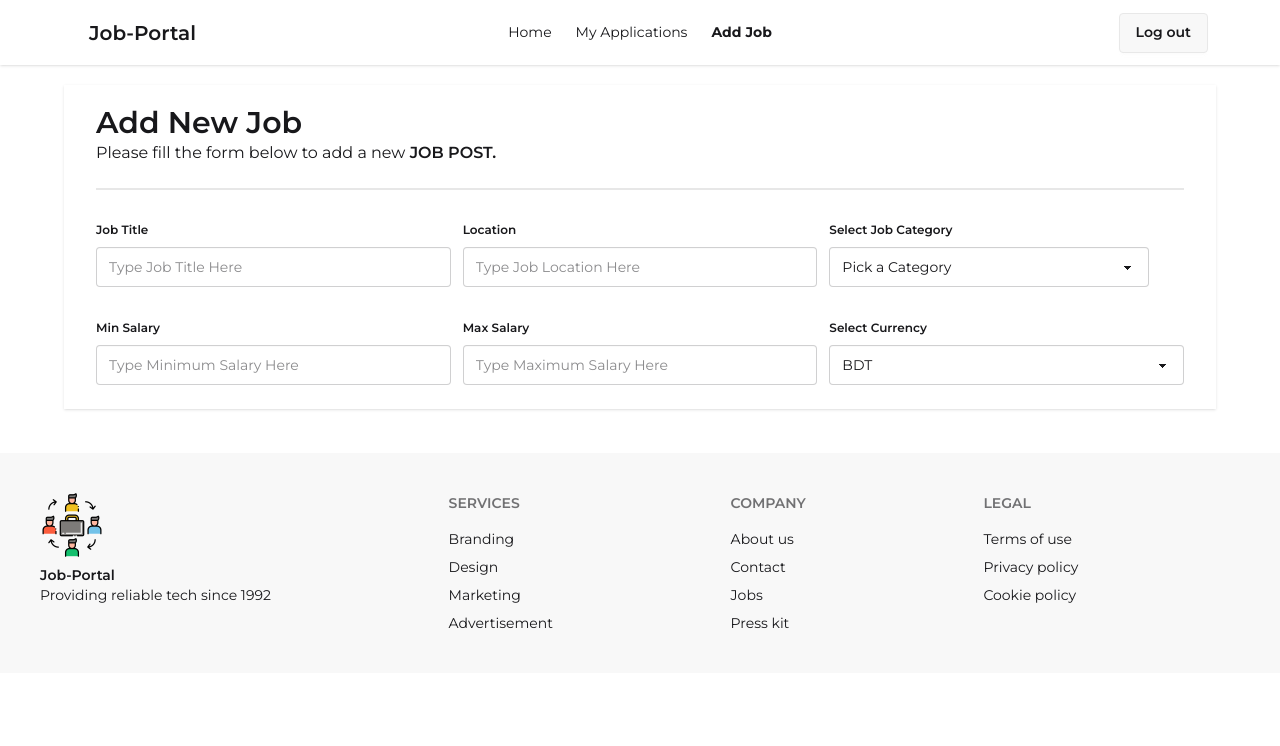
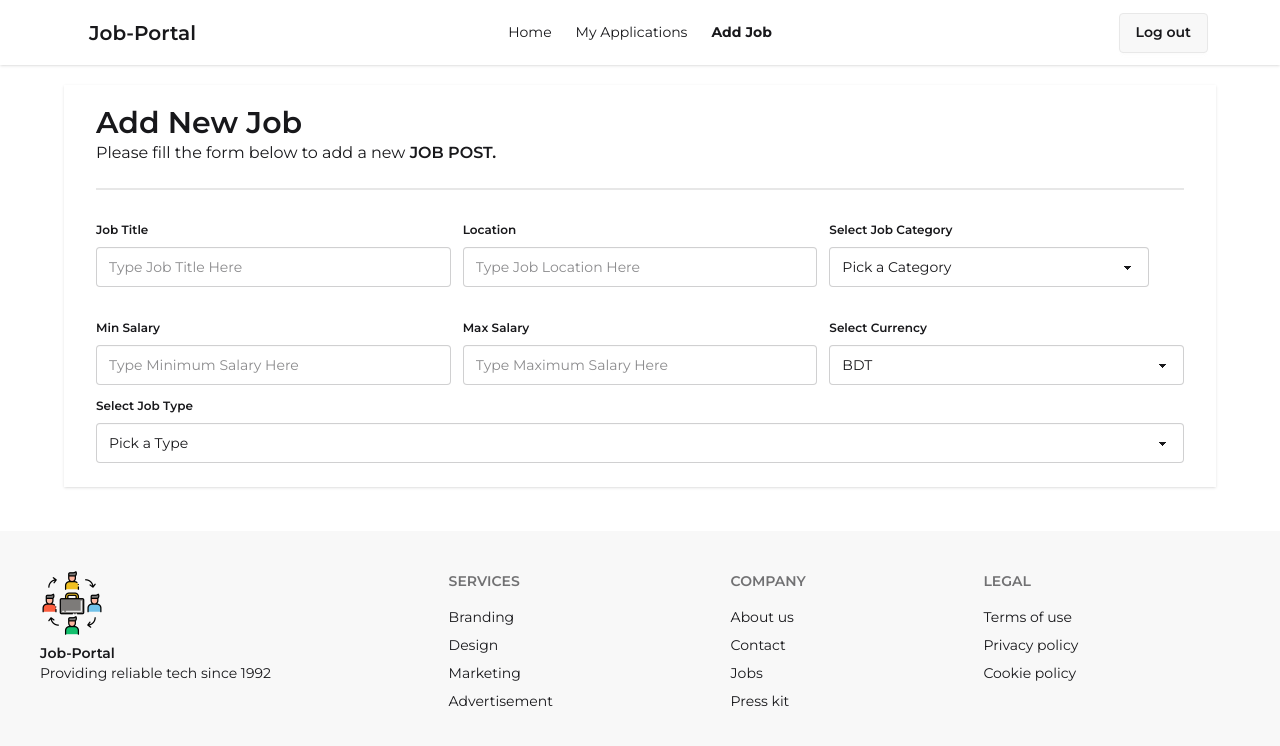
Before and after one commit to Suprio-Das/Job-Portal-Client, a React (Vite) app: page /addJobPost in a window 1280 px wide. Shown: the top 746 px of the page. Built offline with nearby package versions, Linux system fonts and the light colour scheme; no server answers; sample sign-in values are in the browser's storage.

Commit message:
Job type added

```diff
--- a/src/Pages/Job/AddJobPost.jsx
+++ b/src/Pages/Job/AddJobPost.jsx
@@ -34,7 +34,7 @@ const AddJobPost = () => {
                         </select>
                     </fieldset>
                 </div>
-                {/*Job Type and Salary*/}
+                {/*Job Salary*/}
                 <div className='grid grid-cols-3 gap-3'>
                     {/* Salary */}
                     <fieldset className="fieldset w-full">
@@ -57,6 +57,20 @@ const AddJobPost = () => {
                         </select>
                     </fieldset>
                 </div>
+                {/* Job type and deadline */}
+                <div>
+                    <fieldset className="fieldset w-full">
+                        <legend className="fieldset-legend">Select Job Type</legend>
+                        <select defaultValue="Pick a Type" className="select w-full" name='type'>
+                            <option disabled={true}>Pick a Type</option>
+                            <option>Full-Time</option>
+                            <option>Part-Time</option>
+                            <option>Intern</option>
+                            <option>Remote</option>
+                            <option>Hybrid</option>
+                        </select>
+                    </fieldset>
+                </div>
             </form>
         </div>
     );
```
